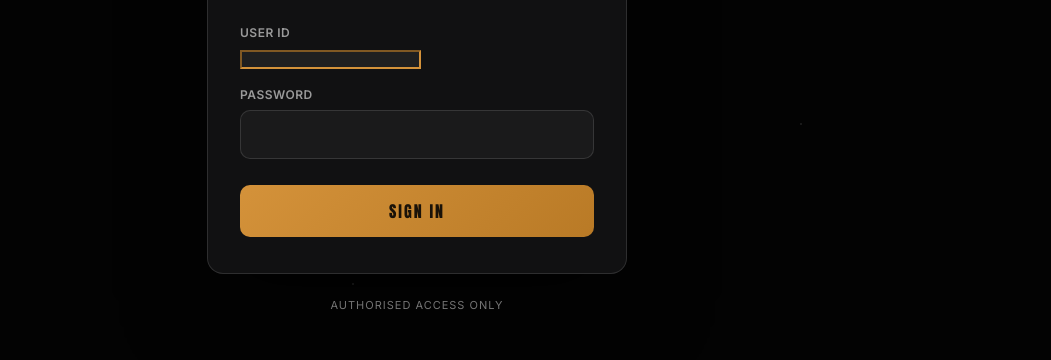
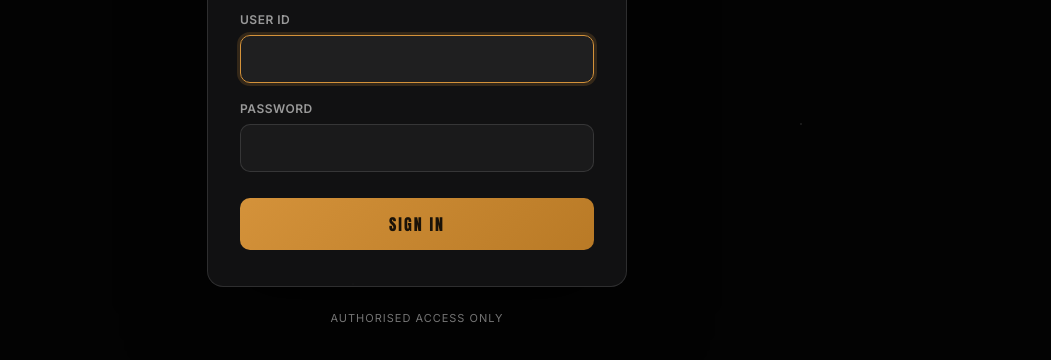
Before and after one commit to rohityadav6014/Vivek-Finance, a plain HTML site: page login.html in a window 1280 px wide. Shown: the part 356-716 px from the top of the page, without its empty margins (223-1274 px from the left). Drawn offline with Linux system fonts and the light colour scheme.

Commit message:
Polish login input styling
- Selector now covers text/email/password inputs (the User ID switch to
  type=text left it falling back to browser defaults, so it rendered as
  a tiny narrow box)
- Explicit 48px height, full width, 10px radius, on-brand hover/focus
  states with a golden 3px focus ring
- Override -webkit-autofill so saved-credential autofill keeps the dark
  background instead of Chrome's yellow

Co-Authored-By: Claude Opus 4.7 (1M context) <noreply@anthropic.com>

```diff
--- a/login.html
+++ b/login.html
@@ -106,21 +106,45 @@
     text-transform: uppercase;
   }
   .field { margin-bottom: 18px; }
-  input[type=email], input[type=password] {
+  .panel input[type=text],
+  .panel input[type=email],
+  .panel input[type=password] {
+    display: block;
+    box-sizing: border-box;
     width: 100%;
-    padding: 14px 16px;
+    height: 48px;
+    padding: 0 16px;
     background: rgba(255,255,255,0.04);
     border: 1px solid var(--border);
     border-radius: 10px;
     color: var(--text);
     font-family: inherit;
     font-size: 15px;
-    transition: border-color 0.2s, background 0.2s;
+    letter-spacing: 0.2px;
+    transition: border-color 0.2s, background 0.2s, box-shadow 0.2s;
+    -webkit-appearance: none;
+            appearance: none;
   }
-  input:focus {
+  .panel input::placeholder { color: rgba(255,255,255,0.35); }
+  .panel input:hover {
+    background: rgba(255,255,255,0.055);
+    border-color: rgba(255,255,255,0.22);
+  }
+  .panel input:focus {
     outline: none;
     border-color: var(--accent);
     background: rgba(255,255,255,0.06);
+    box-shadow: 0 0 0 3px rgba(212, 146, 58, 0.18);
+  }
+  /* Keep autofilled inputs on-brand instead of Chrome's yellow */
+  .panel input:-webkit-autofill,
+  .panel input:-webkit-autofill:hover,
+  .panel input:-webkit-autofill:focus {
+    -webkit-text-fill-color: var(--text);
+    -webkit-box-shadow: 0 0 0 1000px rgba(20,20,22,0.95) inset;
+    box-shadow: 0 0 0 1000px rgba(20,20,22,0.95) inset;
+    caret-color: var(--text);
+    transition: background-color 9999s ease-in-out 0s;
   }
   button[type=submit] {
     width: 100%;
```
